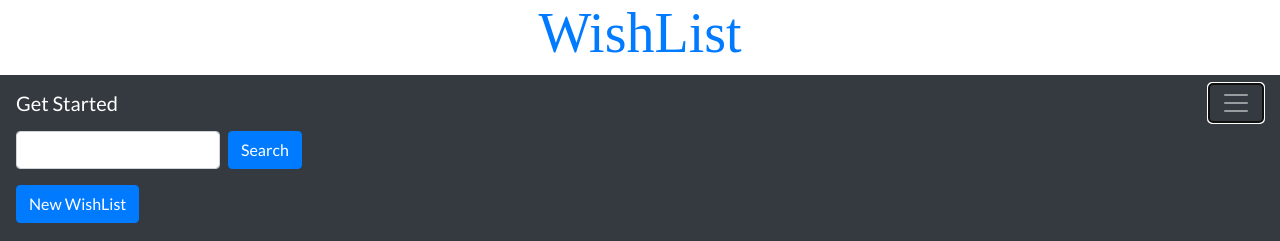
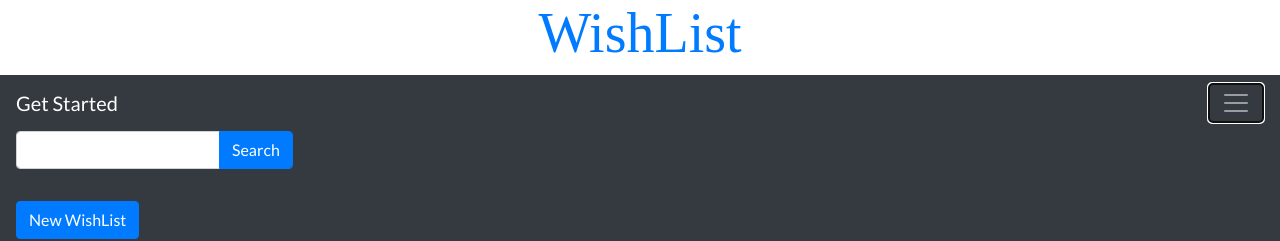
Before and after one commit to ekahialoha/wishlist-frontend, a React (Create React App) app: page /search/1 in a window 1280 px wide. Both pictures are taken after a click on the button 1236 px from the left and 103 px from the top of the page. Shown: the top 241 px of the page. Built offline with nearby package versions, Linux system fonts and the light colour scheme; no server answers; a web font is replaced by a local one.

Commit message:
fix search field/button to be on one line

```diff
--- a/src/components/Search.js
+++ b/src/components/Search.js
@@ -1,6 +1,6 @@
 import React, { Component } from 'react';
 import { Redirect } from "react-router-dom";
-import { Form, FormControl, Button } from 'react-bootstrap';
+import { Form, FormControl, Button, InputGroup } from 'react-bootstrap';
 
 class Search extends Component {
     constructor(props){
@@ -42,6 +42,7 @@ class Search extends Component {
         }
         return (
             <Form onSubmit={this.handleSubmit} inline>
+                <InputGroup className="mb-3">
                     <FormControl
                         type="text"
                         name="q"
@@ -49,7 +50,15 @@ class Search extends Component {
                         onChange={this.handleChanges}
                         required="required"
                     />
-                <Button type="submit" className="ml-sm-2">Search</Button>
+                    <InputGroup.Append>
+                        <FormControl
+                            type="submit"
+                            className="ml-sm-2"
+                            value="Search"
+                            className="btn btn-primary"
+                        />
+                    </InputGroup.Append>
+                </InputGroup>
             </Form>
         );
     }
```
Lines whose indentation alone changed are shown as unchanged.
